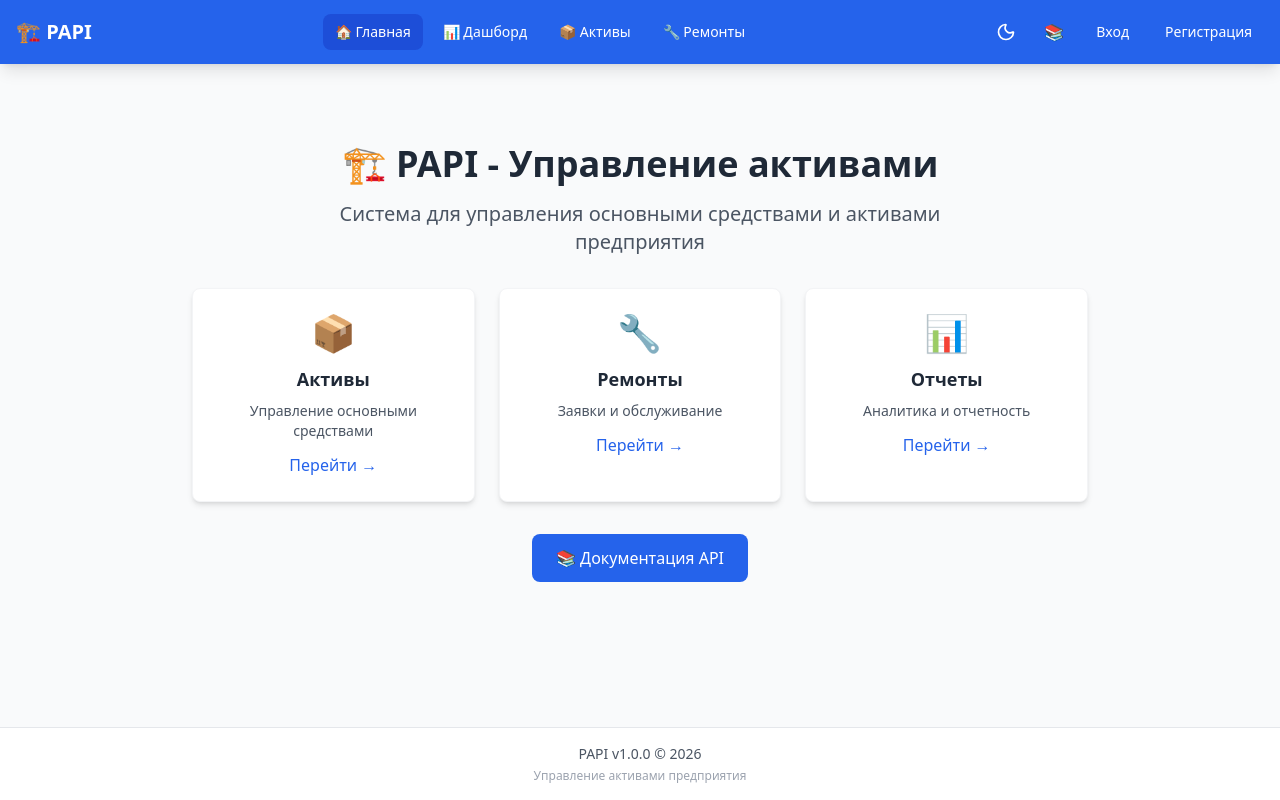
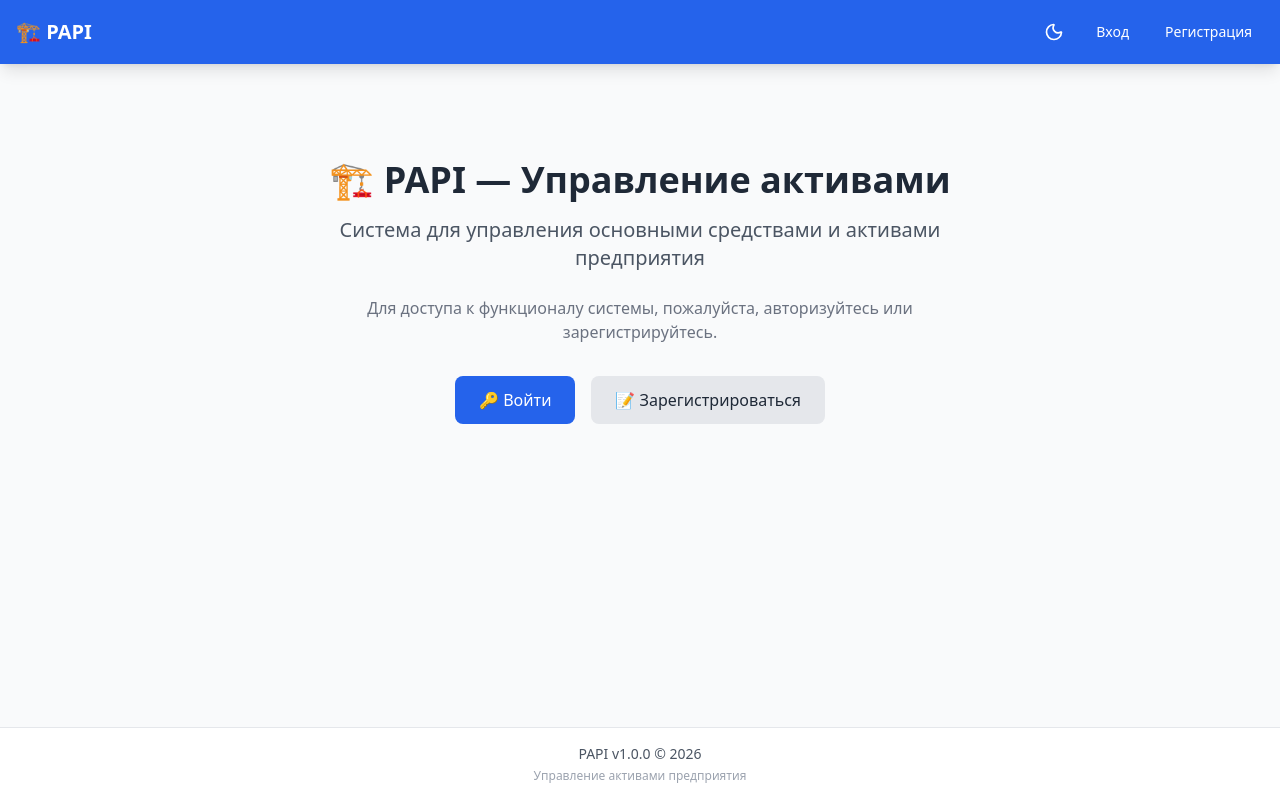
Before and after one commit to DmitriyKrulow/papi, a React (Vite) app in the folder frontend/: page / in a window 1280 px wide. Built offline with nearby package versions, Linux system fonts and the light colour scheme.

Commit message:
fix index

```diff
--- a/frontend/src/components/common/Navbar.tsx
+++ b/frontend/src/components/common/Navbar.tsx
@@ -47,7 +47,8 @@ const Navbar: React.FC = () => {
             🏗️ PAPI
           </Link>
 
-          {/* Desktop Navigation */}
+{/* Desktop Navigation — только для авторизованных */}
+          {isAuthenticated && (
             <div className="hidden lg:flex items-center space-x-2">
               {navItems.map((item) => (
                 <Link
@@ -76,6 +77,7 @@ const Navbar: React.FC = () => {
                 </Link>
               ))}
             </div>
+          )}
 
           {/* Desktop Right Side */}
           <div className="hidden lg:flex items-center space-x-3">
@@ -91,6 +93,7 @@ const Navbar: React.FC = () => {
               )}
             </button>
 
+            {isAuthenticated && (
               <a
                 href="/docs"
                 target="_blank"
@@ -100,6 +103,7 @@ const Navbar: React.FC = () => {
               >
                 📚
               </a>
+            )}
 
             {isAuthenticated && user ? (
               <>
@@ -158,6 +162,8 @@ const Navbar: React.FC = () => {
         {mobileMenuOpen && (
           <div className="lg:hidden border-t border-blue-500 dark:border-gray-700 pb-4">
             <div className="flex flex-col space-y-1 pt-3">
+              {isAuthenticated && (
+                <>
                   {navItems.map((item) => (
                     <Link
                       key={item.path}
@@ -186,6 +192,8 @@ const Navbar: React.FC = () => {
                       {item.label}
                     </Link>
                   ))}
+                </>
+              )}
 
               <div className="border-t border-blue-500 dark:border-gray-700 my-2 pt-2">
                 {isAuthenticated && user ? (
@@ -240,14 +248,6 @@ const Navbar: React.FC = () => {
                     >
                       📝 Регистрация
                     </Link>
-                    <a
-                      href="/docs"
-                      target="_blank"
-                      rel="noopener noreferrer"
-                      className="block px-3 py-3 rounded-lg hover:bg-blue-500 dark:hover:bg-gray-700 transition text-sm"
-                    >
-                      📚 API документация
-                    </a>
                   </>
                 )}
               </div>
--- a/frontend/src/pages/Home.tsx
+++ b/frontend/src/pages/Home.tsx
@@ -1,7 +1,41 @@
 // frontend/src/pages/Home.tsx
 import { Link } from 'react-router-dom';
+import { useAuth } from '../hooks/useAuth';
 
 const Home: React.FC = () => {
+  const { isAuthenticated } = useAuth();
+
+  // Неавторизованный пользователь видит только общее описание
+  if (!isAuthenticated) {
+    return (
+      <div className="flex flex-col items-center justify-center text-center py-16 max-w-2xl mx-auto">
+        <h1 className="text-4xl font-bold text-gray-800 dark:text-gray-100 mb-4">
+          🏗️ PAPI — Управление активами
+        </h1>
+        <p className="text-xl text-gray-600 dark:text-gray-400 mb-6">
+          Система для управления основными средствами и активами предприятия
+        </p>
+        <p className="text-base text-gray-500 dark:text-gray-500 mb-8">
+          Для доступа к функционалу системы, пожалуйста, авторизуйтесь или зарегистрируйтесь.
+        </p>
+        <div className="flex flex-col sm:flex-row gap-4">
+          <Link
+            to="/login"
+            className="bg-blue-600 text-white px-6 py-3 rounded-lg hover:bg-blue-700 transition inline-block"
+          >
+            🔑 Войти
+          </Link>
+          <Link
+            to="/register"
+            className="bg-gray-200 dark:bg-gray-700 text-gray-800 dark:text-gray-100 px-6 py-3 rounded-lg hover:bg-gray-300 dark:hover:bg-gray-600 transition inline-block"
+          >
+            📝 Зарегистрироваться
+          </Link>
+        </div>
+      </div>
+    );
+  }
+
   return (
     <div className="text-center py-12">
       <h1 className="text-4xl font-bold text-gray-800 dark:text-gray-100 mb-4">
```
Lines whose indentation alone changed are shown as unchanged.
